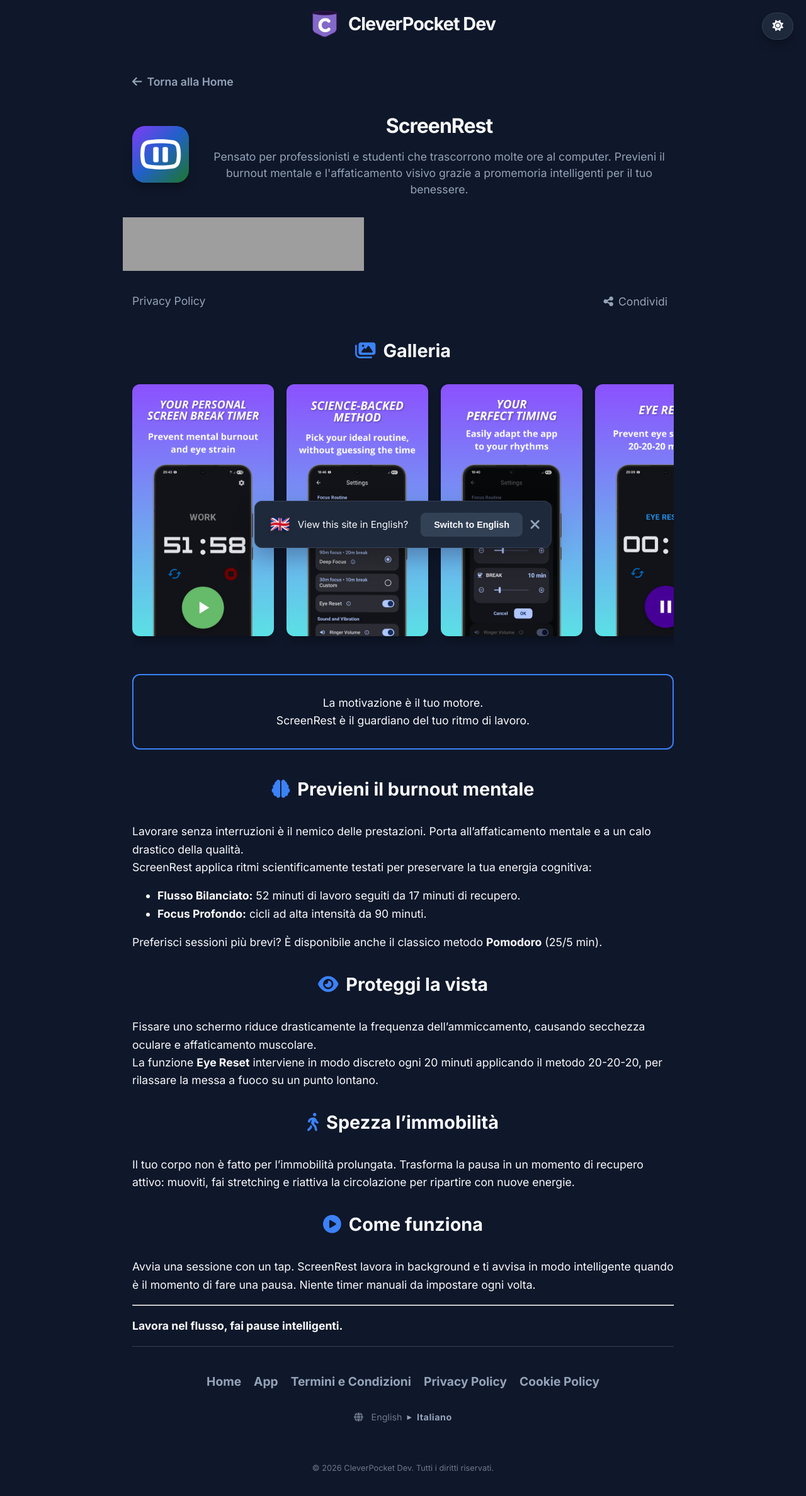
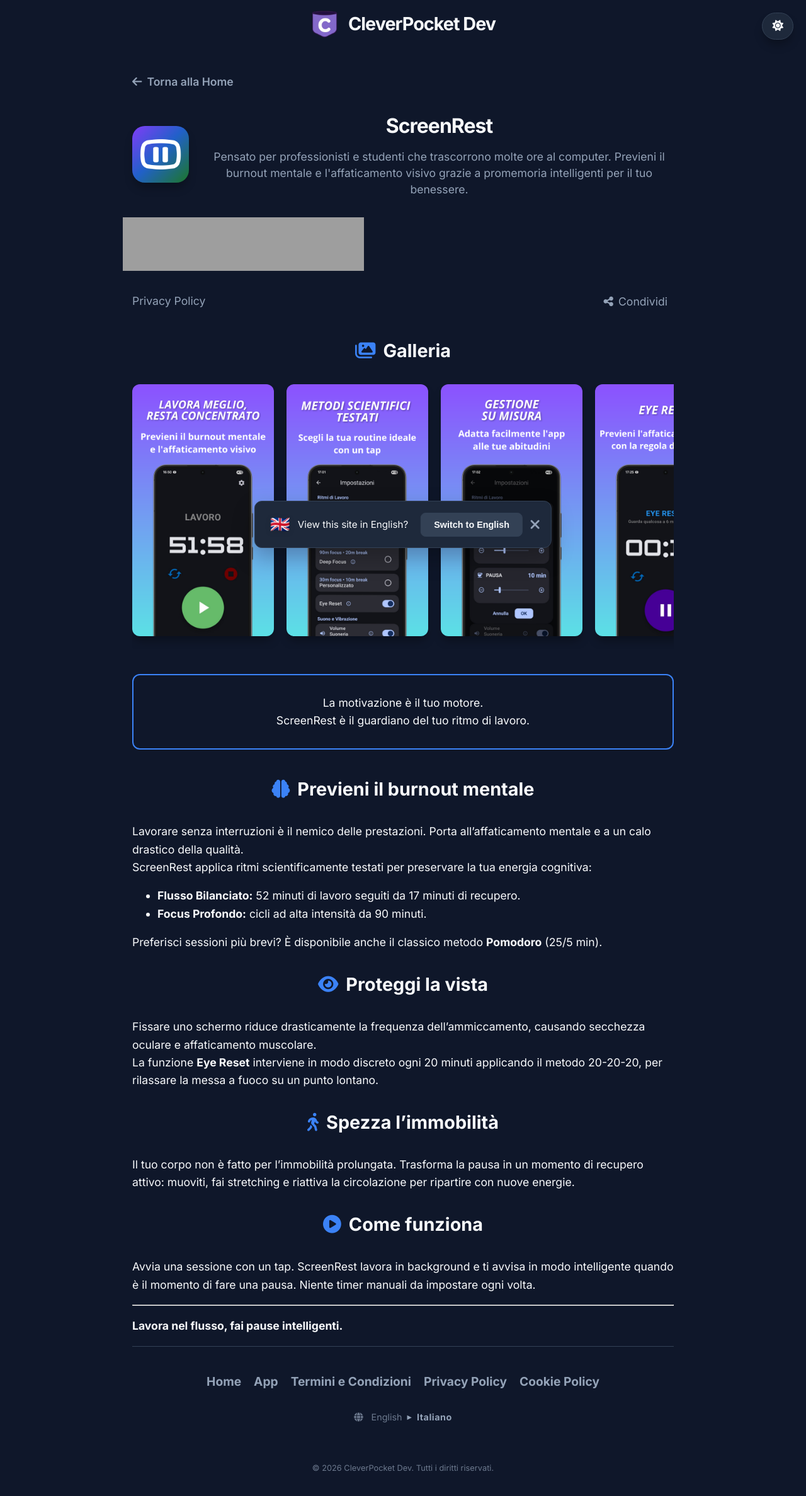
Before and after one commit to digitalcreat0r/sitoweb, a Jekyll site: the page built from _apps/screenrest_it.md, in a window 1280 px wide. Shown: the whole page at 63% size. Built offline with Jekyll 4.4.1, drawn with Linux system fonts in a browser that asks for light colours; grey boxes are pictures that could not be loaded.

Commit message:
aggiornamento scheda app

```diff
--- a/_apps/screenrest_it.md
+++ b/_apps/screenrest_it.md
@@ -13,11 +13,11 @@
 ## <i class="fa-solid fa-images"></i> Galleria
 
 <div style="display: flex; gap: 20px; overflow-x: auto; padding-bottom: 20px;">
-    <img src="/assets/images/screenrest/1.png" alt="Timer per le pause ScreenRest" style="height: 400px; border-radius: 12px; box-shadow: var(--shadow);">
-    <img src="/assets/images/screenrest/2.png" alt="Metodi per intervalli di lavoro e riposo" style="height: 400px; border-radius: 12px; box-shadow: var(--shadow);">
-    <img src="/assets/images/screenrest/3.png" alt="Tempi personalizzati" style="height: 400px; border-radius: 12px; box-shadow: var(--shadow);">
-    <img src="/assets/images/screenrest/4.png" alt="Prevenzione dell'affaticamento visivo 20-20-20" style="height: 400px; border-radius: 12px; box-shadow: var(--shadow);">
-    <img src="/assets/images/screenrest/5.png" alt="Pianificazione automatica delle pause" style="height: 400px; border-radius: 12px; box-shadow: var(--shadow);">
+    <img src="/assets/images/screenrest/it/1.png" alt="Timer per le pause ScreenRest" style="height: 400px; border-radius: 12px; box-shadow: var(--shadow);">
+    <img src="/assets/images/screenrest/it/2.png" alt="Metodi per intervalli di lavoro e riposo" style="height: 400px; border-radius: 12px; box-shadow: var(--shadow);">
+    <img src="/assets/images/screenrest/it/3.png" alt="Tempi personalizzati" style="height: 400px; border-radius: 12px; box-shadow: var(--shadow);">
+    <img src="/assets/images/screenrest/it/4.png" alt="Prevenzione dell'affaticamento visivo 20-20-20" style="height: 400px; border-radius: 12px; box-shadow: var(--shadow);">
+    <img src="/assets/images/screenrest/it/5.png" alt="Pianificazione automatica delle pause" style="height: 400px; border-radius: 12px; box-shadow: var(--shadow);">
 </div>
 
 <div class="highlight-quote-box">
```
Also changed, not shown: _apps/screenrest.md (+5 -5 lines), assets/images/screenrest/en/1.png (renamed from assets/images/screenrest/1.png), assets/images/screenrest/en/2.png (renamed from assets/images/screenrest/2.png), assets/images/screenrest/en/3.png (renamed from assets/images/screenrest/3.png), assets/images/screenrest/en/4.png (renamed from assets/images/screenrest/4.png), assets/images/screenrest/en/5.png (renamed from assets/images/screenrest/5.png), assets/images/screenrest/it/1.png (added), assets/images/screenrest/it/2.png (added), assets/images/screenrest/it/3.png (added), assets/images/screenrest/it/4.png (added), assets/images/screenrest/it/5.png (added).
